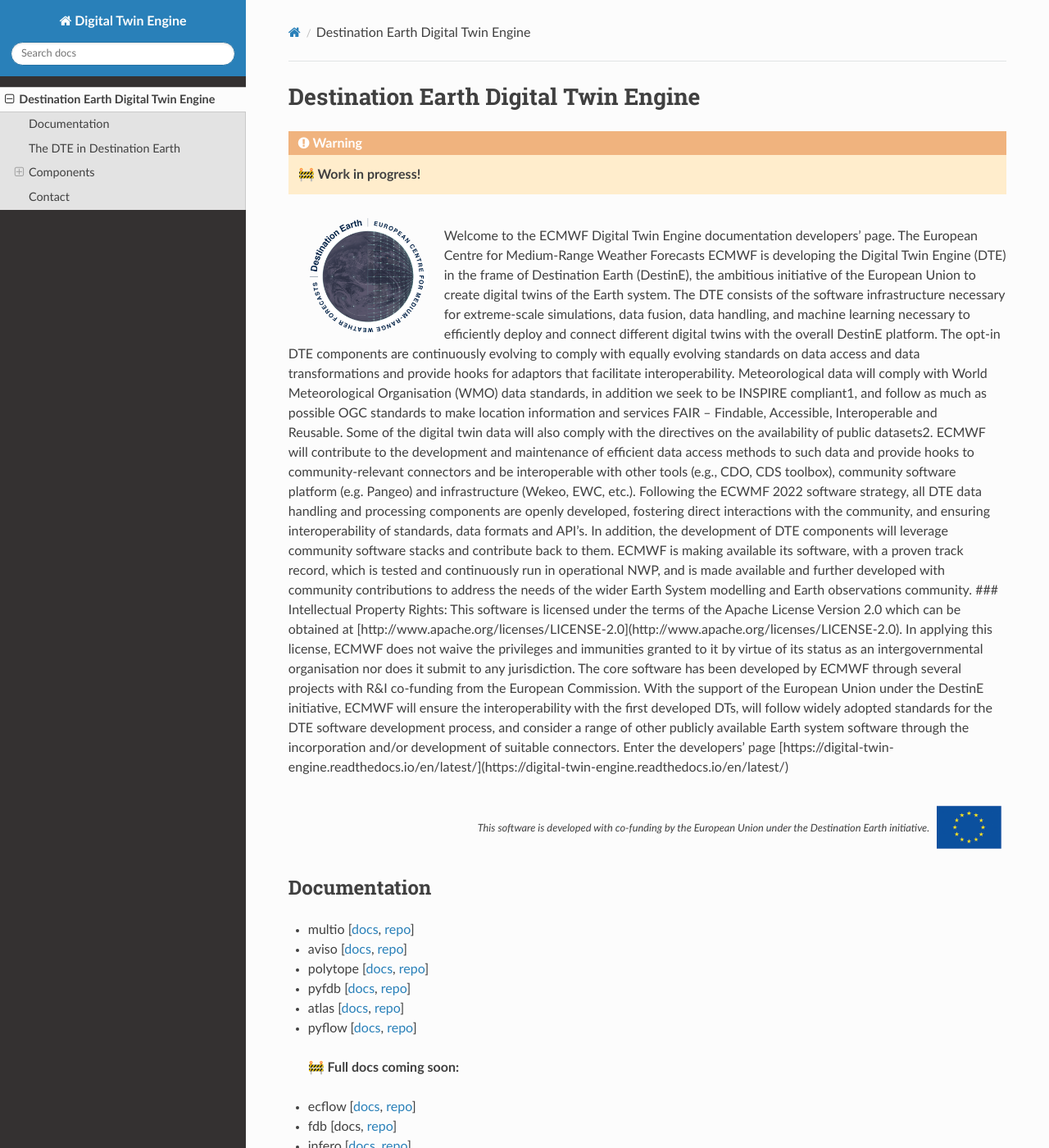
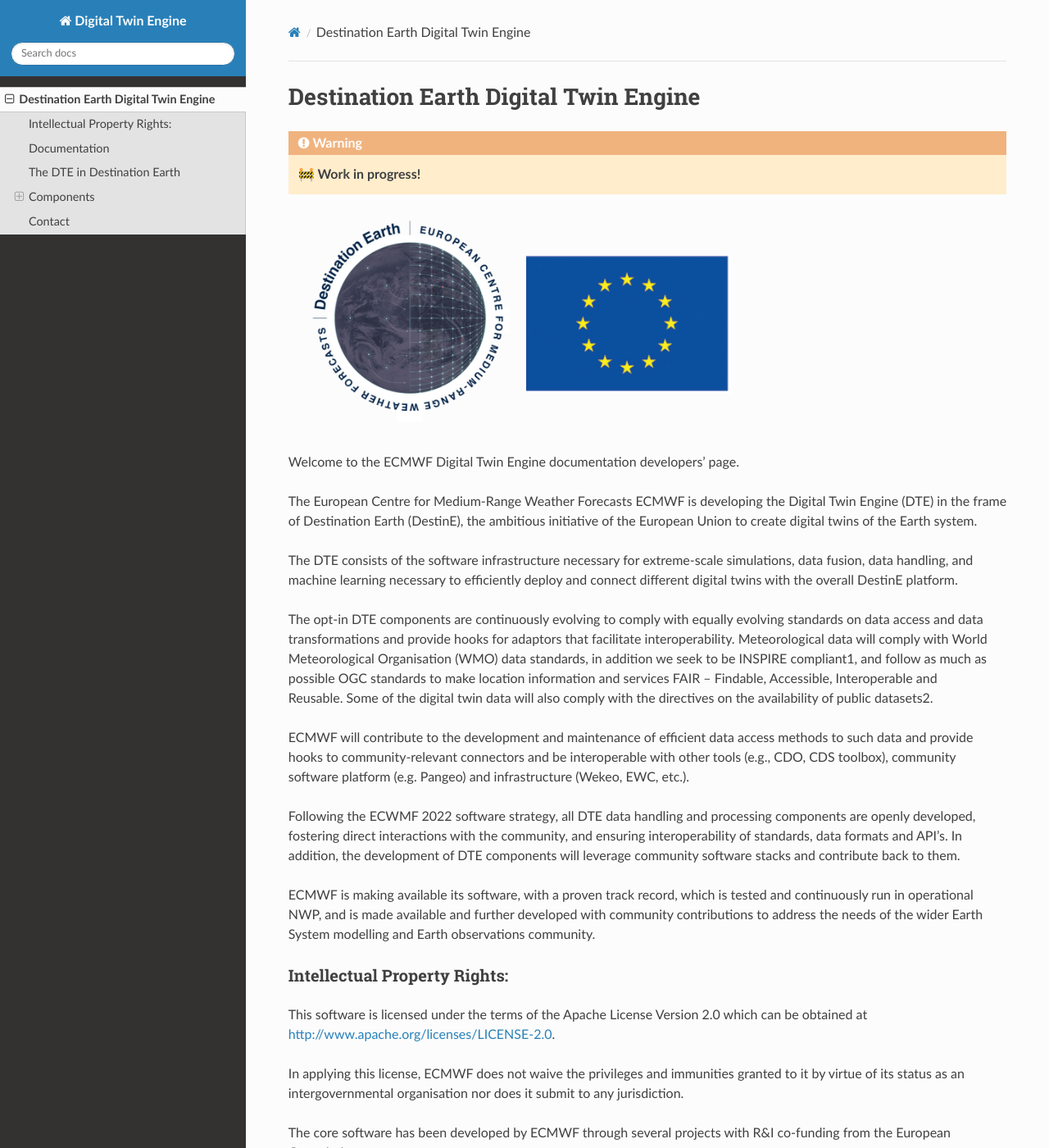
Before and after one commit to ecmwf-projects/digital-twin-engine, an MkDocs documentation site: the page built from docs/index.md, in a window 1280 px wide and 1400 px high. Shown: the whole window at 82% size. Built offline with MkDocs 1.6.1, drawn with Linux system fonts in a browser that asks for light colours; nearby versions of some CDN libraries; some of the changed text lies outside the part shown.

Commit message:
update spacing and add image of EU on top

```diff
--- a/docs/index.md
+++ b/docs/index.md
@@ -5,9 +5,22 @@
 
 <div>
 <p style="float: left; margin: 0 20px 0 20px;">
-    <img src="destination-earth-logo.png" alt="Destination Earth Logo" width="150"/>
+    <img src="destination-earth-logo.png" alt="Destination Earth Logo" width="250"/>
 </p>
 <p style="padding: 15px 0 10px 0;">
+</p>
+<p style="float: middle; margin: 0 5px 0 0px;">
+    <img src="eu-logo.png" alt="EU Logo" width="250"/>
+</p>
+</div>
+
+<br />
+<br />
+
+<!-- <br />
+
+<br /> -->
+
 Welcome to the ECMWF Digital Twin Engine documentation developers’ page.
 
 The European Centre for Medium-Range Weather Forecasts ECMWF is developing the Digital Twin Engine (DTE) in the frame of Destination Earth (DestinE), the ambitious initiative of the European Union to create digital twins of the Earth system.
@@ -34,8 +47,6 @@
 
 Enter the developers’ page [https://digital-twin-engine.readthedocs.io/en/latest/](https://digital-twin-engine.readthedocs.io/en/latest/)
 
-</p>
-</div>
 
 <div>
 <p style="float: right; margin: 0 5px 0 0px;">
```
